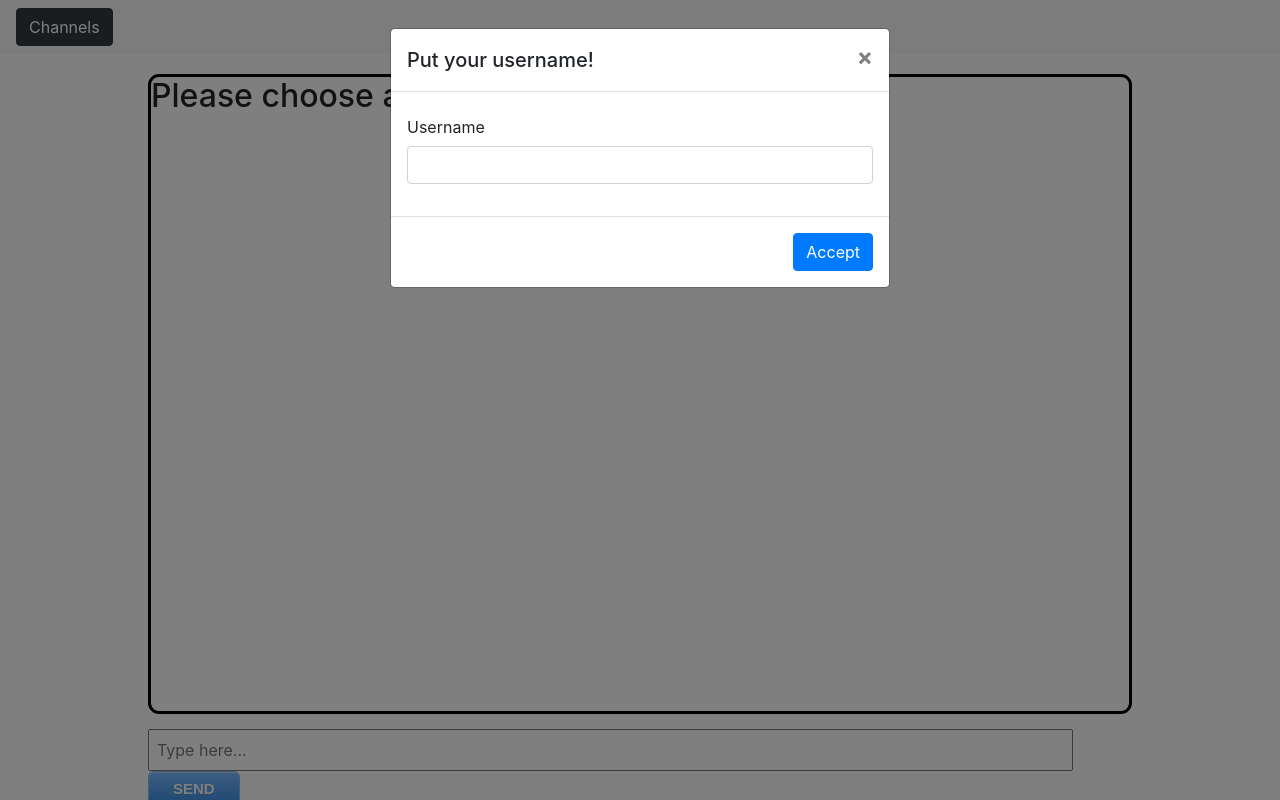
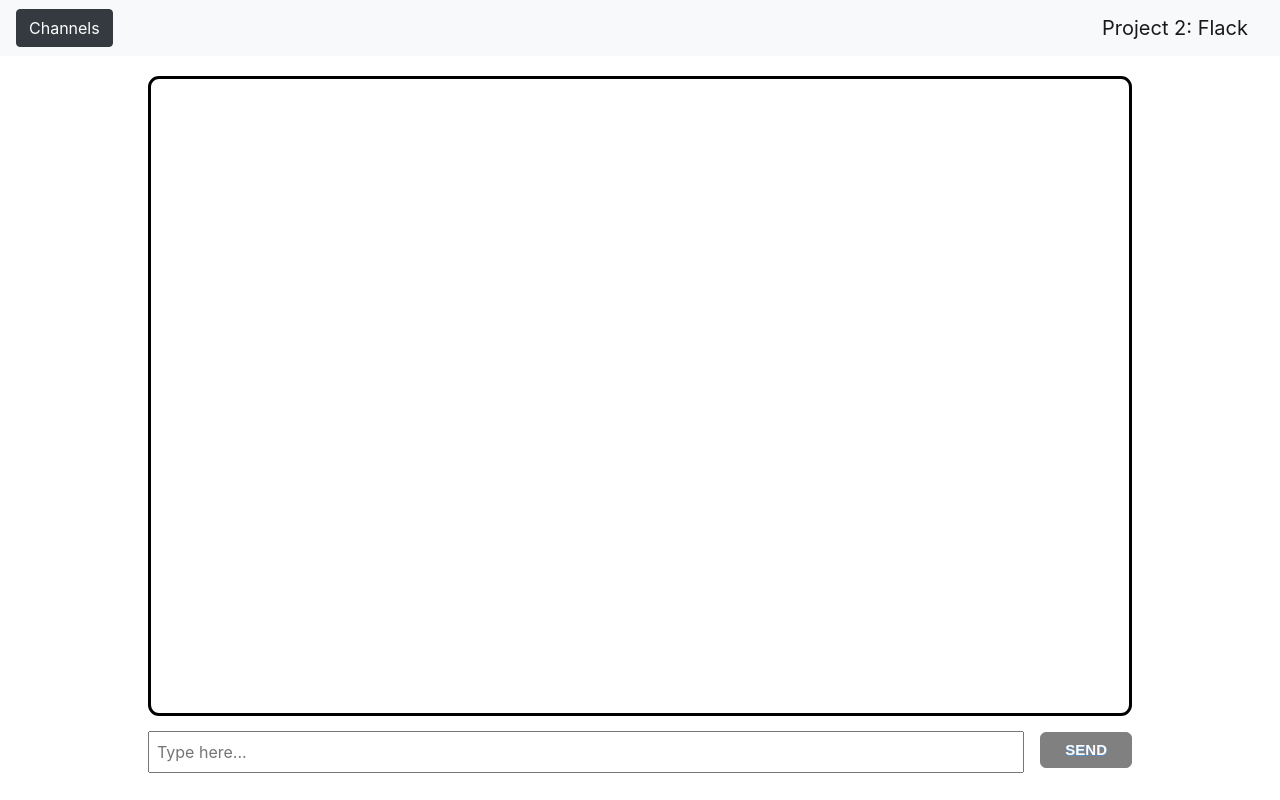
Before and after one commit to Leidhe/project2, a Flask app: page / in a window 1280 px wide. Run offline with Flask 2, Linux system fonts and the light colour scheme; some libraries are stand-ins or nearby versions.

Commit message:
Change UI elements, check available username

```diff
--- a/application.py
+++ b/application.py
@@ -10,8 +10,11 @@
 app.config["SECRET_KEY"] = os.getenv("SECRET_KEY")
 socketio = SocketIO(app)
 
-# List of the channels
+# List of channels
 rooms = ["lounge", "news", "test_100"]
+
+## List of users
+users = []
 
 # Messages is a dict with a pattern like {"channel": [["user", "message", "timestamp"]]}
 messages_room = defaultdict(list)
@@ -81,6 +84,15 @@
         rooms.append(channel)
         emit('add_a_channel', {'channel': channel}, broadcast = True)
 
+@socketio.on("check_username")
+def check_username(data):
+    username = data['username']
+    if username in users:
+        emit('check_user_wrong', {'username':username, 'error': True})
+    else:
+        users.append(username)
+        emit('check_user_wrong', {'username':username, 'error': False})
+
 
 @socketio.on("join")
 def join(data):
--- a/static/css/style.css
+++ b/static/css/style.css
@@ -130,7 +142,6 @@
 }
 
 #user_message {
-    width: 94%;
     padding: 7px
 }
 
@@ -161,33 +172,71 @@
     top: 1px;
 }
 
+#send_message:disabled {
+    position: relative;
+    top: 1px;
+    background: grey;
+    background-color: grey;
+    box-shadow: inset 0px 1px 0px 0px grey;
+    border: 1px solid grey;
+
+}
+
+.flexbox {
+    display: flex;
+}
+
+.flexbox .stretch {
+    flex: 1;
+}
+
+.flexbox .normal {
+    flex: 0;
+    margin: 0 0 0 1rem;
+}
+
+.flexbox div input {
+    padding: .5em 1em;
+    width: 100%;
+}
+
+.flexbox div button {
+    padding: .5em 1em;
+    white-space: nowrap;
+}
+
+.join_leave {
+    color: maroon;
+    font-weight: bold;
+    text-align: center;
+}
+
 .delete_button {
     float: right;
+    font: normal normal normal 14px/1 FontAwesome;
+    font-size: inherit;
+    text-rendering: auto;
+    -webkit-font-smoothing: antialiased;
+    display: none;
 }
 
 @keyframes remove {
     0% {
         opacity: 1;
+        word-break: break-all;
+        line-height: 150%;
+    }
+    75% {
+        opacity: 0;
         border: 2px solid #dedede;
-        background-color: #f1f1f1;
-        border-radius: 10px;
-        padding: 10px;
-        margin: 10px 0;
-        width: 50%;
-        line-height: 100%;
-      }
-    75%{
-        opacity:0;
-        border: 2px solid #dedede;
-        background-color: #f1f1f1;
         border-radius: 10px;
         line-height: 100%;
         overflow: hidden;
-
     }
-    95%{width: 50%;
+    95% {
+        width: 50%;
     }
-    100%{
+    100% {
         opacity: 0;
         border: 0;
         height: 0px;
--- a/static/scripts/index.js
+++ b/static/scripts/index.js
@@ -1,32 +1,35 @@
 document.addEventListener('DOMContentLoaded', () => {
+    // Connect to websocket
+    var socket = io.connect(location.protocol + '//' + document.domain + ':' + location.port);
+
+    socket.on('connect', () => {
         // Check username
         if (!localStorage.getItem('username')) {
             $('#username_modal').modal({ backdrop: 'static', keyboard: false });
         }
         // Set username
-    $('#username_modal').on('hide.bs.modal', function (event) {
-        var modal = $(this)
+        $('#username_modal').on('hidden.bs.modal', function (event) {
+            var modal = $(this);
             var username = modal.find('.modal-body input').val();
-        localStorage.setItem('username', username);
-    })
+            check_username(username);
+        });
 
 
-    // Connect to websocket
-    var socket = io.connect(location.protocol + '//' + document.domain + ':' + location.port);
-
+        var room = localStorage.getItem("room");
          // If you were on a channel before you left, you join that channel, if not a notice for you to join one
-    var room = localStorage.getItem("room");
-
         if (room) {
             joinRoom(room);
         }
         else {
             const choose_room = document.createElement('h2');
             var chat_pannel = document.getElementById("display-messages-pannel");
-
+            choose_room.classList = "join_leave";
             choose_room.innerHTML = "Please choose a channel or create a new one"
             chat_pannel.append(choose_room);
         }
+    });
+
+    var room = localStorage.getItem("room");
 
     // When join and leave a channel
     socket.on('join_leave', data => {
@@ -90,8 +93,8 @@
     });
 
     socket.on('add_a_channel', data => {
-        var channel = data.channel
-        var error = data.error
+        var channel = data.channel;
+        var error = data.error;
 
         if (error) {
             alert("Channel exists");
@@ -105,7 +108,18 @@
         }
     });
 
+    socket.on('check_user_wrong', data => {
+        var username = data.username;
+        var error = data.error;
+        if(error){
+            alert("Username already exists")
+            $('#username_modal').modal({ backdrop: 'static', keyboard: false });
+        }
 
+        else{
+            localStorage.setItem('username', username);
+        }
+    });
 
     //To send a message
     document.querySelector('#send_message').onclick = () => {
@@ -138,13 +152,17 @@
         }
     });
 
-
     //Add a channel
     document.querySelector('#btn-add-channel').onclick = () => {
         var new_channel = document.querySelector('#add-new-channel').value;
         socket.emit('new_channel', { 'channel': new_channel });
         //Clear input
         document.querySelector('#add-new-channel').value = "";
+    }
+
+    //Check if the username exists on server
+    function check_username(username){
+        socket.emit('check_username', { 'username': username });
 
     }
 
@@ -156,8 +174,10 @@
         //Clear chat pannel
         document.querySelector('#display-messages-pannel').innerHTML = "";
     }
+
     //Join channel
     function joinRoom(room) {
+        document.querySelector('#display-messages-pannel').innerHTML = "";
         const username = localStorage.getItem('username');
         localStorage.setItem("room", room);
         socket.emit('join', { 'username': username, 'room': room });
@@ -166,6 +186,7 @@
     //When someone joins the channel
     function printMessage(msg) {
         const p = document.createElement('p');
+        p.classList.add("join_leave");
         p.innerHTML = msg;
         document.querySelector('#display-messages-pannel').append(p);
     }
@@ -183,18 +204,21 @@
         span_timestamp.innerHTML = time_stamp;
         message.innerHTML = msg;
 
+        container.classList = "chat";
+
         //To remove own messages only
 
         if (username == localStorage.getItem("username")) {
-            delete_button = document.createElement("button");
-            delete_button.classList.add("delete_button");
-            delete_button.type = "button";
-            delete_button.innerHTML = "Remove";
-            container.innerHTML = span_user.outerHTML + br.outerHTML + message.outerHTML + span_timestamp.outerHTML + delete_button.outerHTML;
+            delete_icon = document.createElement("i");
+            delete_icon.classList.add("delete_button");
+            delete_icon.classList.add("fa-trash-o");
+            delete_icon.classList.add("fa-lg");
+
+            container.innerHTML = delete_icon.outerHTML + span_user.outerHTML + br.outerHTML + message.outerHTML + span_timestamp.outerHTML;
+            container.classList = "chat_own";
         }
 
         else { container.innerHTML = span_user.outerHTML + br.outerHTML + message.outerHTML + span_timestamp.outerHTML; }
-        container.classList.add("chat");
 
         document.querySelector('#display-messages-pannel').append(container);
     }
@@ -204,10 +228,10 @@
         socket.emit('delete_one_message', { 'username': username, 'message': message, 'time_stamp': time_stamp, 'room': room });
     }
 
-    //When anyone press a delete_button for delete a message
+    //When anyone press a delete_icon for delete a message
     document.addEventListener('click', event => {
         const element = event.target;
-        if (element.className === 'delete_button') {
+        if (element.className === 'delete_button fa-trash-o fa-lg') {
             var div = element.parentElement;
             var childs = div.children;
             var username = childs[0].innerHTML;
--- a/static/scripts/other.js
+++ b/static/scripts/other.js
@@ -1,13 +1,43 @@
 document.addEventListener('DOMContentLoaded', () => {
     //Make enter key submit
 
-    let msg = document.querySelector("#user_message");
+    let msg = document.querySelector("#add-new-channel");
     msg.addEventListener('keyup', event => {
+        event.preventDefault();
+        if (event.keyCode === 13) {
+            document.querySelector("#btn-add-channel").click();
+        }
+    });
+
+    let channel = document.querySelector("#user_message");
+    channel.addEventListener('keyup', event => {
         event.preventDefault();
         if (event.keyCode === 13) {
             document.querySelector("#send_message").click();
         }
-    })
+    });
+
+    // By default, send_message button is disabled
+    document.querySelector('#send_message').disabled = true;
+
+    // Enable button only if there is text in the input field
+    document.querySelector('#user_message').onkeyup = () => {
+        if (document.querySelector('#user_message').value.length > 0)
+            document.querySelector('#send_message').disabled = false;
+        else
+            document.querySelector('#send_message').disabled = true;
+    };
+
+    // By default, create_channel button is disabled
+    document.querySelector('#btn-add-channel').disabled = true;
+
+    // Enable button only if there is text in the input field
+    document.querySelector('#add-new-channel').onkeyup = () => {
+        if (document.querySelector('#add-new-channel').value.length > 0)
+            document.querySelector('#btn-add-channel').disabled = false;
+        else
+            document.querySelector('#btn-add-channel').disabled = true;
+    };
 
 });
 
@@ -19,12 +49,9 @@
 
 }
 
-/* Set the width of the side navigation to 0 and the left margin of the page content to 0 */
 function closeNav() {
     document.getElementById("mySidenav").style.width = "0";
     document.getElementById("main").style.marginLeft = "10%";
     document.getElementById("main-nav").style.marginLeft = "0px";
 
 }
-
-/* Set the width of the side navigation to 0 and the left margin of the page content to 0 */
--- a/templates/index.html
+++ b/templates/index.html
@@ -8,6 +8,7 @@
     <link rel="stylesheet" href="https://stackpath.bootstrapcdn.com/bootstrap/4.5.0/css/bootstrap.min.css"
         integrity="sha384-9aIt2nRpC12Uk9gS9baDl411NQApFmC26EwAOH8WgZl5MYYxFfc+NcPb1dKGj7Sk" crossorigin="anonymous">
     <link rel="stylesheet" href="{{ url_for('static', filename='css/style.css') }}">
+    <link rel="stylesheet" href="https://maxcdn.bootstrapcdn.com/font-awesome/4.4.0/css/font-awesome.min.css">
     <script src="//cdnjs.cloudflare.com/ajax/libs/socket.io/2.2.0/socket.io.js"
         integrity="sha256-yr4fRk/GU1ehYJPAs8P4JlTgu0Hdsp4ZKrx8bDEDC3I=" crossorigin="anonymous"></script>
     <script src="https://code.jquery.com/jquery-3.5.1.slim.min.js"
@@ -35,7 +36,7 @@
         <div class="modal-dialog .modal-dialog-centered" role="document">
             <div class="modal-content">
                 <div class="modal-header">
-                    <h5 class="modal-title" id="exampleModalLabel">Put your username!</h5>
+                    <h5 class="modal-title" id="Label">Put your username!</h5>
                     <button type="button" class="close" data-dismiss="modal" aria-label="Close">
                         <span aria-hidden="true">&times;</span>
                     </button>
@@ -56,8 +57,11 @@
     </div>
 
     <!--Main nav-->
-    <nav id="main-nav" class="navbar navbar-expand-lg navbar-light bg-light">
-        <button class="btn btn-dark" id="open" onclick="openNav()">Channels</button>
+    <nav id="main-nav" class="navbar navbar-expand-lg navbar-light bg-light flex-row-reverse">
+        <div class ="d-flex align-items-end flex-column">
+            <a class="navbar-brand" href="#">Project 2: Flack</a>
+        </div>
+        <button class="btn btn-dark mr-auto" id="open" onclick="openNav()">Channels</button>
     </nav>
 
     <!--Sidebar-->
@@ -65,7 +69,9 @@
         <a href="javascript:void(0)" class="closebtn" onclick="closeNav()">&times;</a>
 
         <div id="main-nav">
-            <div class="title">Flack</div>
+            <div>
+                <h3 id="main_title">Project 2: Flack</h3>
+            </div>
             <div id="add-channel" class="container input-group">
                 <h4 id="title">Add a new channel!</h4>
                 <input type="text" id="add-new-channel" placeholder="Add a new channel!" autocomplete="off"><br>
@@ -90,9 +96,13 @@
         </div>
         <!-- Input area-->
 
-        <div id="input-message" class="input-group">
-            <input type="text" id="user_message" placeholder="Type here..." autocomplete="off"><br>
-            <button id="send_message">SEND</button>
+        <div id="input-message" class="flexbox">
+            <div class="stretch">
+                <input type="text" id="user_message" placeholder="Type here..." autocomplete="off">
+            </div>
+            <div class="normal">
+                <button id="send_message">SEND</button>
+            </div>
 
         </div>
 
```
Also changed, not shown: other parts of static/css/style.css (+29 -17 lines), 1 other file. Lines whose indentation alone changed are shown as unchanged.
